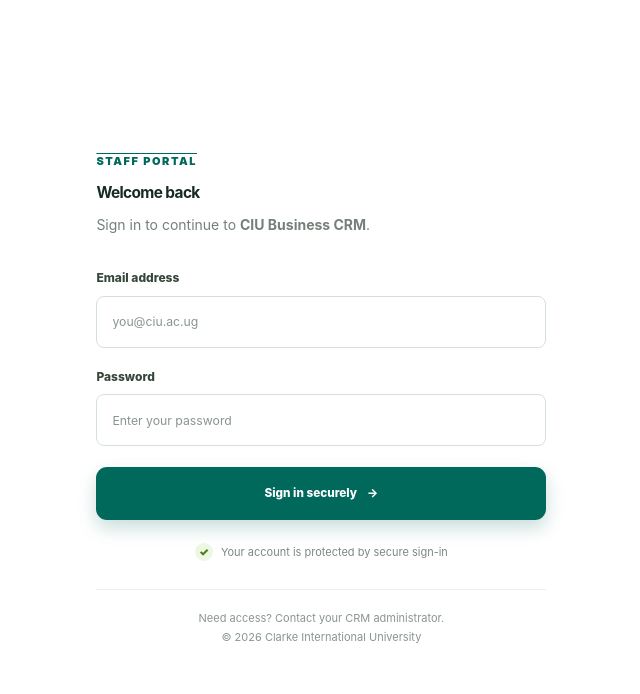
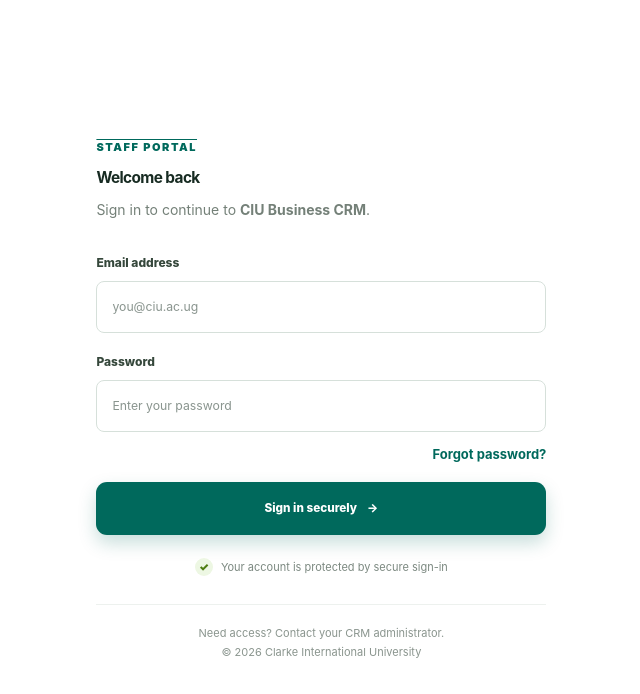
Before and after one commit to isabirye99-collab/ai-social-bot, a Next.js app in the folder crm/: page /login in a window 1280 px wide. Shown: the top 694 px of the page, without its empty margins (613-1253 px from the left). Built offline with nearby package versions, Linux system fonts and the light colour scheme; no server answers; the database is empty.

Commit message:
Add forgot-password link to CIU CRM login

```diff
--- a/crm/app/login/page.tsx
+++ b/crm/app/login/page.tsx
@@ -278,6 +278,9 @@ export default function Login() {
               <label htmlFor="password">Password</label>
               <input id="password" type="password" autoComplete="current-password" placeholder="Enter your password" required value={password} onChange={(event) => setPassword(event.target.value)} />
             </div>
+            <div style={{ display: "flex", justifyContent: "flex-end", marginTop: -8, marginBottom: 18 }}>
+              <a href="/forgot-password" style={{ color: primaryColor, fontSize: 13, fontWeight: 700, textDecoration: "none" }}>Forgot password?</a>
+            </div>
             {errorMessage && <div role="alert" className="ciu-login-error">{errorMessage}</div>}
             <button type="submit" disabled={loading} className="ciu-login-submit">
               {loading ? "Signing you in..." : "Sign in securely"}
```
